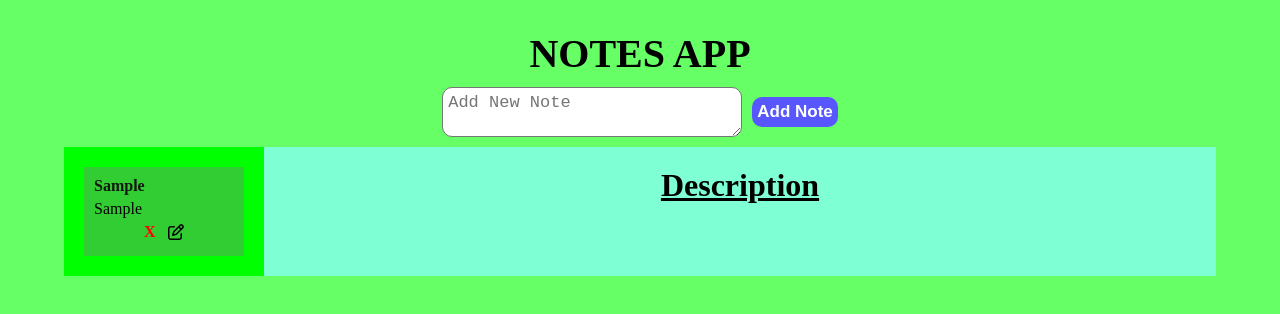
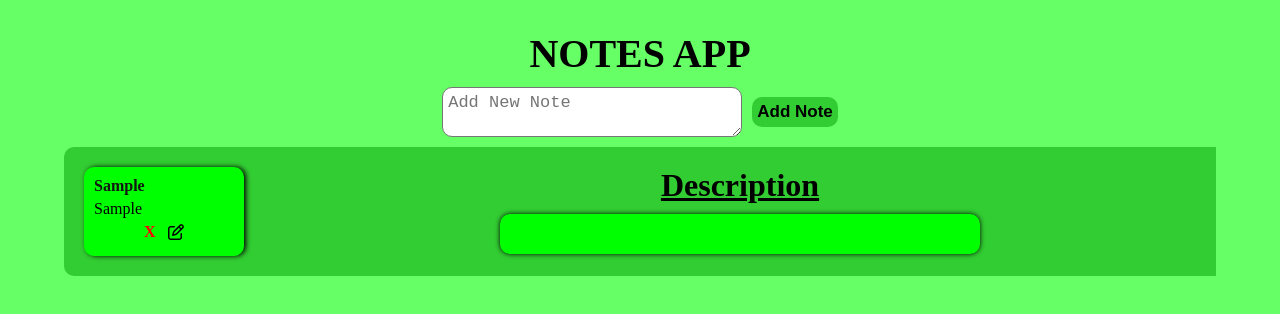
Before and after one commit to practice-ben/notes-app, a React (Vite) app: page / in a window 1280 px wide. Both pictures are taken after typing "Sample" into the empty fields and a click on the button "Add Note". Shown: the top 314 px of the page. Built offline with nearby package versions, Linux system fonts and the light colour scheme.

Commit message:
Implement 60/30/10 color rule

```diff
--- a/src/components/Note.jsx
+++ b/src/components/Note.jsx
@@ -1,15 +1,16 @@
 export default function Note({title, text, id, edit, delet}) {
-    function respond() {
+    function showDescription() {
         const description =
             `<div">
                 <h2 class="title">${title}</h2>
                 <p class="text">${text}</p>
             </div>`
-        document.querySelector(".description").innerHTML = description;
+        const descriptionContainer = document.querySelector(".description");
+        descriptionContainer.innerHTML = description;
     }
 
     return (
-        <div className="note" onClick={respond}>
+        <div className="note" onClick={showDescription}>
             <h4 className="note-title">{title}</h4>
             <p className="note-description">
                 {
--- a/src/index.css
+++ b/src/index.css
@@ -3,7 +3,7 @@
 }
 /* Track */
 ::-webkit-scrollbar-track {
-  background: lime;
+  background: limegreen;
 }
 
 /* Handle */
@@ -50,16 +50,17 @@ body {
 }
 .sidebar {
   width: 200px;
-  background: lime;
+  background: limegreen;
+  border-top-left-radius: 10px;
+  border-bottom-left-radius: 10px;
 }
 .details {
   text-align: center;
   flex: 1;
-  background-color: aquamarine;
+  background-color: limegreen;
 }
 
 form {
-  /* height: 40px; */
   display: flex;
   margin-block: 10px;
   gap: 10px;
@@ -83,8 +84,8 @@ form {
   font-size: 17px;
   margin: auto 0;
 
-  background: rgb(87, 87, 253);
-  color: white;
+  background: limegreen;
+  color: black;
   font-weight: 600;
   border: none;
 
@@ -92,18 +93,23 @@ form {
 
 .note {
   padding: 10px;
-  background: limegreen;
+  background: lime;
+  border-radius: 10px;
+  box-shadow: 2px 0px 5px;
 }
 .note:hover {
   padding-inline: 10px;
-  background: rgba(12, 12, 12, 0.5);
   cursor: pointer;
+  box-shadow: 0px 2px 10px;
 }
 .note-title {
   text-transform: capitalize;
   margin-bottom: 5px;
   color: rgb(18, 23, 18);
   word-wrap: break-word;
+}
+.note:hover .note-title {
+  color: black;
 }
 .note-description {
   word-wrap: break-word;
@@ -134,7 +140,15 @@ form {
 .description {
   max-width: 60ch;
   margin: 0 auto;
-
+  background-color: lime;
+  width: 60%;
+  padding-block: 20px;
+  display: flex;
+  flex-direction: column;
+  justify-content: center;
+  align-items: center;
+  border-radius: 10px;
+  box-shadow: 0px 0px 5px;
 }
 .description-title {
   text-decoration: underline;
@@ -161,6 +175,5 @@ form {
   }
   .description-title {
     font-size: 20px;
-    color: blue;
   }
 }
```
